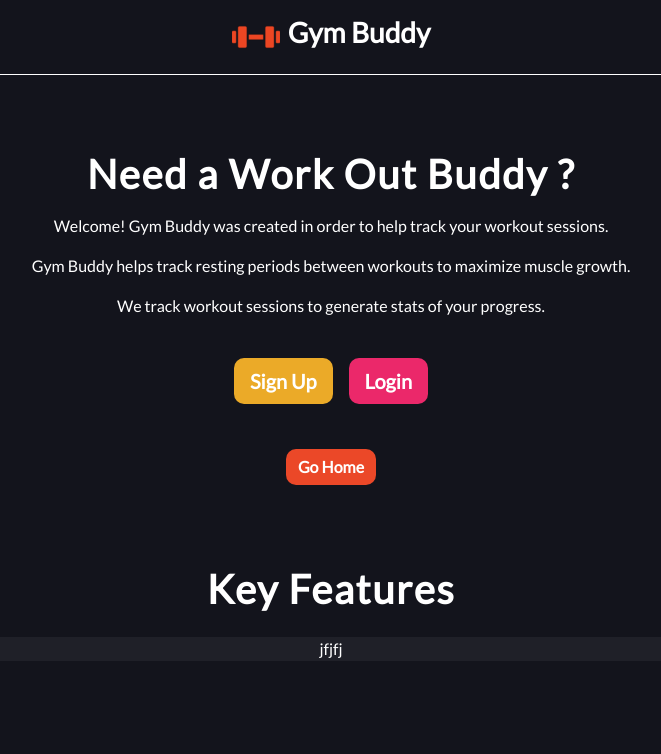
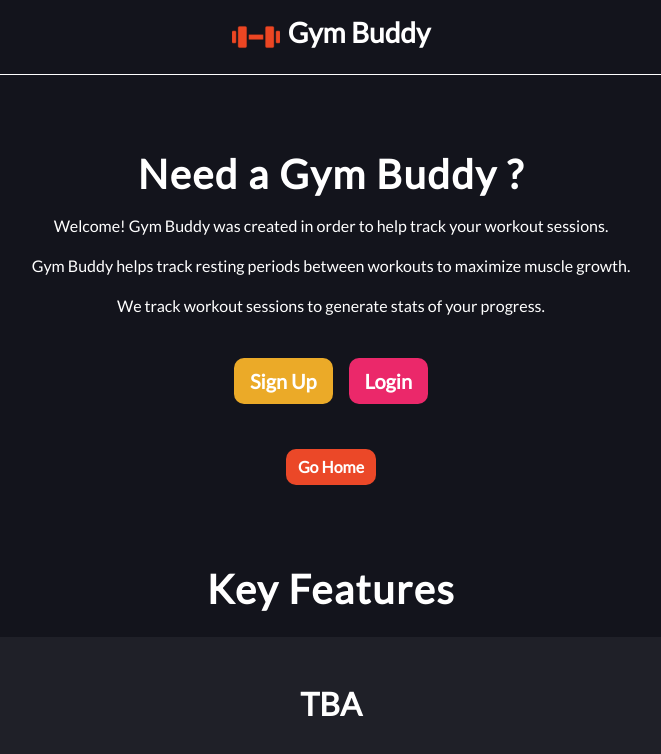
Before and after one commit to JOlivares123/GymBuddy, a React (Create React App) app: page / in a window 1280 px wide. Shown: the top 754 px of the page, without its empty margins (309-970 px from the left). Built offline with nearby package versions, Linux system fonts and the light colour scheme.

Commit message:
updated text for Hero + KeyFeatures comps, and fixed issue of user starting towards bottom of screen during TimerMode

```diff
--- a/src/components/Hero/Hero.jsx
+++ b/src/components/Hero/Hero.jsx
@@ -5,7 +5,7 @@ import "./Hero.scss";
 export const Hero = () => {
   return (
     <div className="Hero">
-      <h1 className="Hero-main-text"> Need a Work Out Buddy ?</h1>
+      <h1 className="Hero-main-text"> Need a Gym Buddy ?</h1>
       <p className="pt-2 Hero-subtext">
         Welcome! Gym Buddy was created in order to help track your workout
         sessions.
--- a/src/components/KeyFeatures/KeyFeatures.jsx
+++ b/src/components/KeyFeatures/KeyFeatures.jsx
@@ -4,7 +4,9 @@ export const KeyFeatures = () => {
   return (
     <div className="key-features-container">
       <h1 className="main-text">Key Features</h1>
-      <div className="mt-4 features">jfjfj</div>
+      <div className="mt-4 features">
+        <h2 className="fw-bold py-5">TBA</h2>
+      </div>
     </div>
   );
 };
--- a/src/routes/Workout/steps/TimerMode/TimerMode.jsx
+++ b/src/routes/Workout/steps/TimerMode/TimerMode.jsx
@@ -1,5 +1,6 @@
 import PropTypes from "prop-types";
 import { CountdownCircleTimer } from "react-countdown-circle-timer";
+import { useEffect } from "react";
 
 import "./TimerMode.scss";
 
@@ -16,6 +17,9 @@ const renderTime = ({ remainingTime }) => {
 };
 
 export const TimerMode = ({ prev, restTimeSecs }) => {
+  useEffect(() => {
+    window.scrollTo(0, 0);
+  }, []);
   // use prev(2) to navigate back to Rest.jsx
   return (
     <>
```
